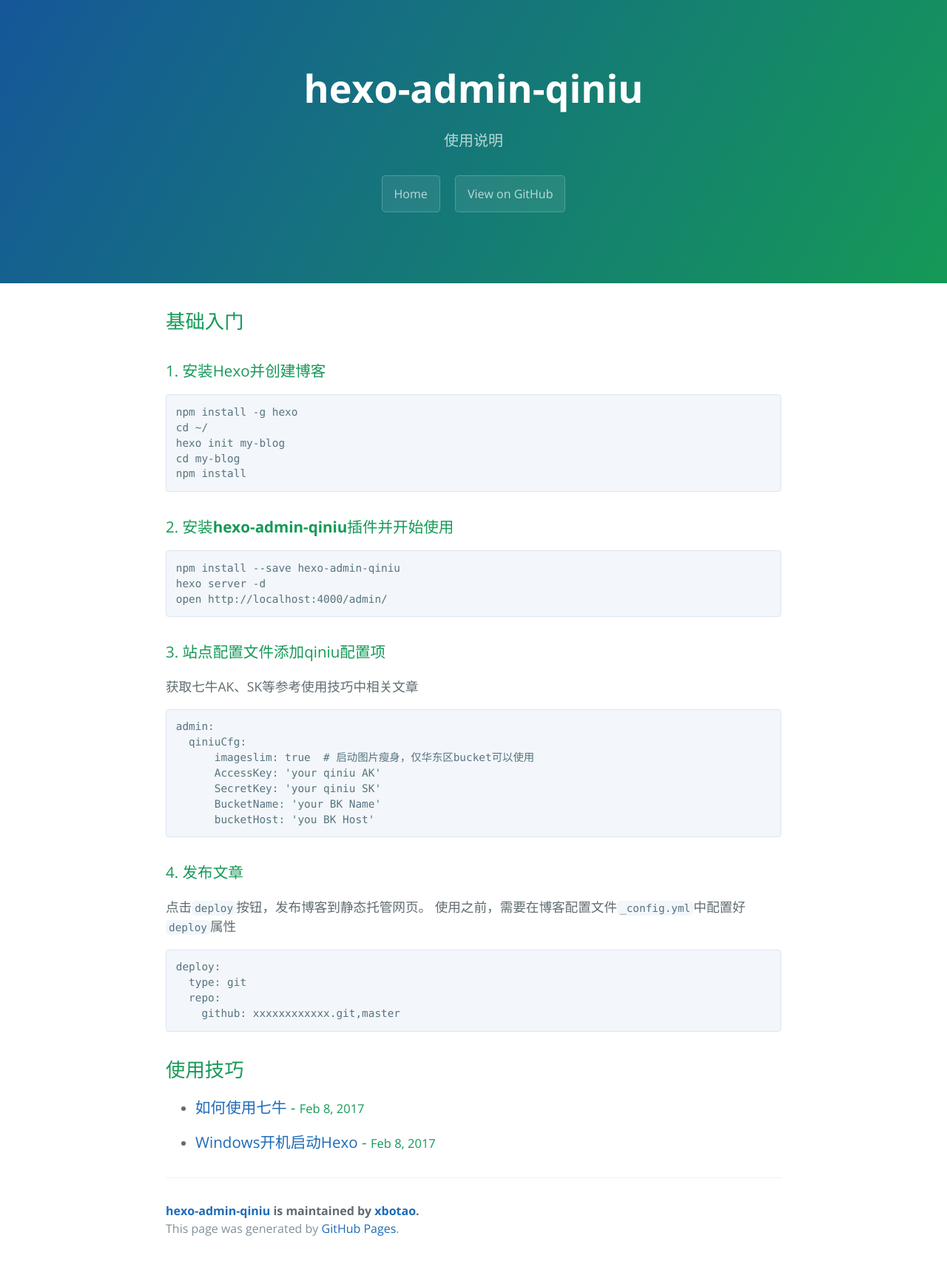
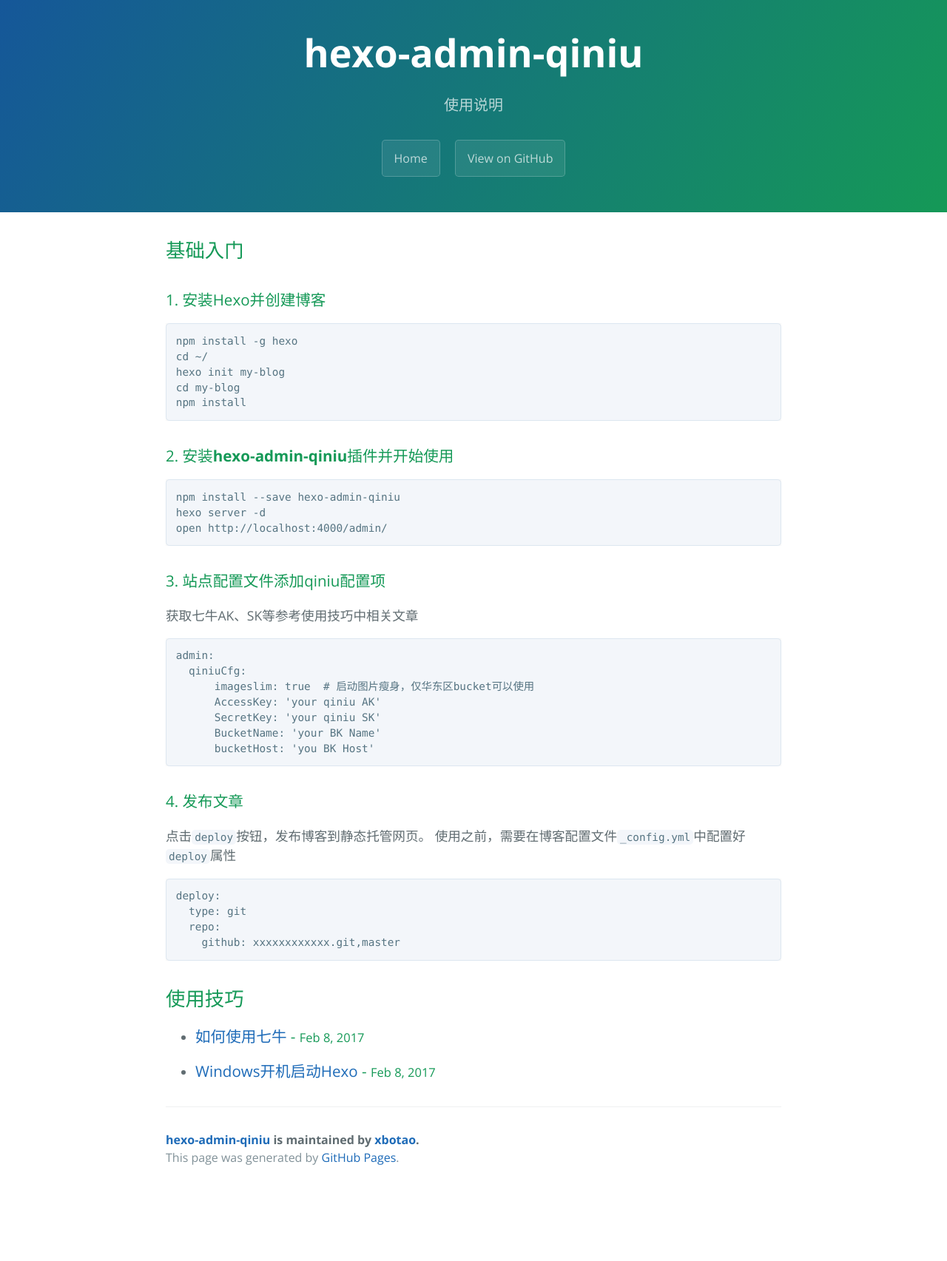
Before and after one commit to xbotao/hexo-admin-qiniu, a Jekyll site: the page built from index.md, in a window 1280 px wide. Shown: the whole page at 74% size. Built offline with Jekyll 4.4.1, drawn with Linux system fonts in a browser that asks for light colours; after the commit the page ends 1609 px from its top, so only the background shows below that.

Commit message:
change style

```diff
--- a/_sass/jekyll-theme-cayman.scss
+++ b/_sass/jekyll-theme-cayman.scss
@@ -93,11 +93,11 @@
   background-image: linear-gradient(120deg, $header-bg-color-secondary, $header-bg-color);
 
   @include large {
-    padding: 5rem 6rem;
+    padding: 2rem 5rem;
   }
 
   @include medium {
-    padding: 3rem 4rem;
+    padding: 2rem 4rem;
   }
 
   @include small {
```
